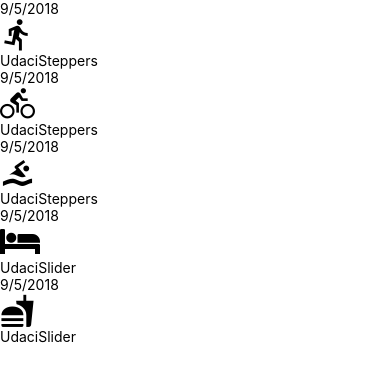
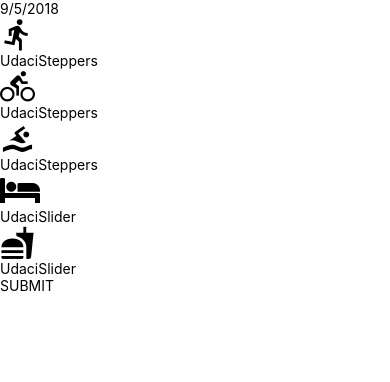
Before and after one commit to gabrielfnogueira/reactnd-udacifitness, a React Native app: screen / in a window 390 px wide. Shown: the top 382 px of the page. Built offline with nearby package versions, Linux system fonts and the light colour scheme.

Commit message:
add AddEntry submit handler

```diff
--- a/components/AddEntry.js
+++ b/components/AddEntry.js
@@ -1,9 +1,17 @@
 import React, { Component } from 'react';
-import { View } from 'react-native';
-import { getMetricMetaInfo } from '../utils/helpers';
+import { Text, TouchableOpacity, View } from 'react-native';
+import { getMetricMetaInfo, timeToString } from '../utils/helpers';
 import DateHeader from './DateHeader';
 import UdaciSlider from './UdaciSlider';
 import UdaciSteppers from './UdaciSteppers';
+
+function SubmitBtn({ onPress }) {
+  return (
+    <TouchableOpacity onPress={onPress}>
+      <Text>SUBMIT</Text>
+    </TouchableOpacity>
+  );
+}
 
 class AddEntry extends Component {
   state = {
@@ -45,18 +53,39 @@
     }));
   };
 
+  submit = () => {
+    const key = timeToString();
+    const entry = this.state;
+
+    // Update Redux
+
+    this.setState({
+      run: 0,
+      bike: 0,
+      swim: 0,
+      sleep: 0,
+      eat: 0
+    });
+
+    // Navigate to home
+
+    // Save to 'DB
+
+    // Clear local notification
+  };
+
   render() {
     const metaInfo = getMetricMetaInfo();
 
     return (
       <View>
+        <DateHeader date={new Date().toLocaleDateString()} />
         {Object.keys(metaInfo).map(key => {
           const { getIcon, type, ...rest } = metaInfo[key];
           const value = this.state[key];
 
           return (
             <View key={key}>
-              <DateHeader date={new Date().toLocaleDateString()} />
               {getIcon()}
               {type === 'slider' ? (
                 <UdaciSlider value={value} onChange={value => this.slide(key, value)} {...rest} />
@@ -71,6 +100,7 @@
             </View>
           );
         })}
+        <SubmitBtn onPress={this.submit} />
       </View>
     );
   }
```
